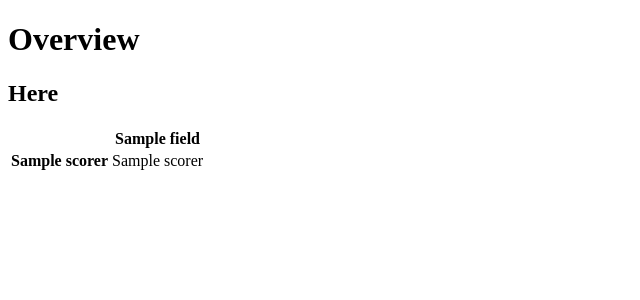
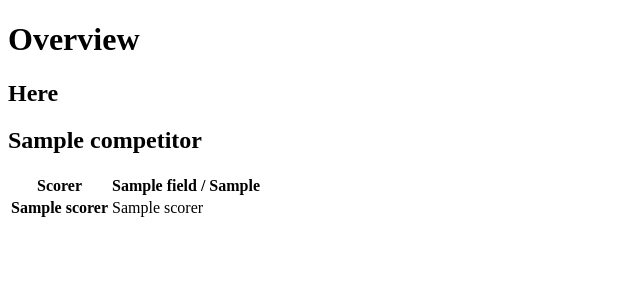
Before and after one commit to ToniKousek/scoring, a Flask app: template scoring/templates/overview/show.jinja in a window 1280 px wide. Shown: the top 300 px of the page, without its empty margins (0-640 px from the left). Run offline with Flask 3, Linux system fonts and the light colour scheme; the template is opened without the code that fills it: most values are stand-ins (such as "Sample title", 1, 10 or a date in 2020).

Commit message:
feat: finish scoring functionality

```diff
--- a/scoring/scorers.py
+++ b/scoring/scorers.py
@@ -86,4 +86,7 @@ def view_one(competitor_id: int):
                 int(request.form[field_name])
             )
 
-    return render_template("scorer/view-one.jinja", fields=current_competitor.scores[g.user])
+    return render_template(
+        "scorer/view-one.jinja",
+        fields=current_competitor.scores[g.user],
+        competitor = current_competitor)
--- /dev/null
+++ b/scoring/static/css/view-one-competitor.css
@@ -0,0 +1,3 @@
+input{
+    width: 90%;
+}
--- /dev/null
+++ b/scoring/static/js/view-one.js
@@ -0,0 +1,5 @@
+elements = document.getElementsByTagName('input')
+for (let i = 0; i < elements.length; i++) {
+    const element = elements[i];
+    element.nextElementSibling.value = element.value;
+}
--- a/scoring/templates/overview/show.jinja
+++ b/scoring/templates/overview/show.jinja
@@ -16,11 +16,12 @@
 {% endif %}
 
 {% for competitor in competition.competitors %}
+<h2>{{ competitor.name }}</h2>
 <table>
     <thead>
-        <th></th>
+        <th>Scorer</th>
         {% for field in competition.fields %}
-        <th>{{ field.name }}</th>
+        <th>{{ field.name }} / {{ field.max_value }}</th>
         {% endfor %}
     </thead>
     <tbody>
--- a/scoring/templates/scorer/index.jinja
+++ b/scoring/templates/scorer/index.jinja
@@ -11,4 +11,7 @@
     <br />
     <input type="submit">
 </form>
+
+<h2>Go to Admin panel</h2>
+<a href="{{ url_for('overview.index') }}">Panel</a>
 {% endblock body %}
```
Also changed, not shown: scoring/templates/scorer/view-one.jinja (+11 -1 lines).
